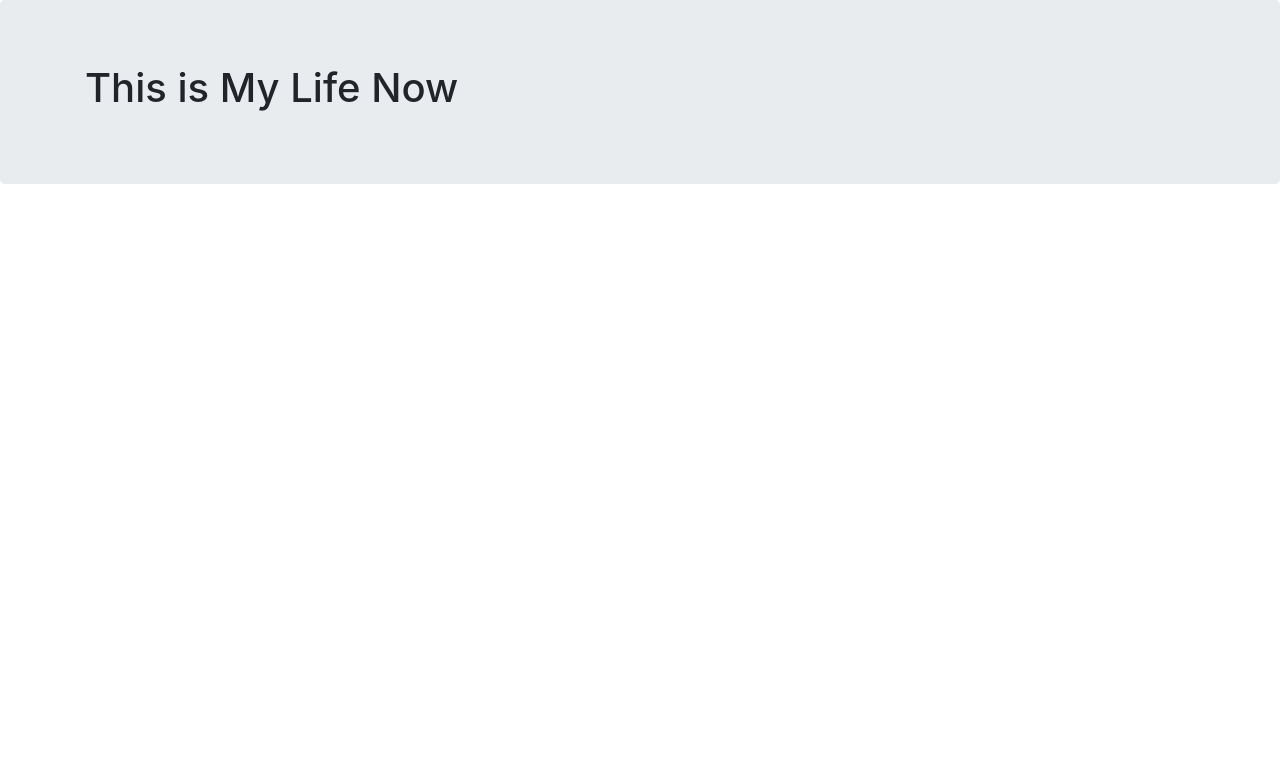
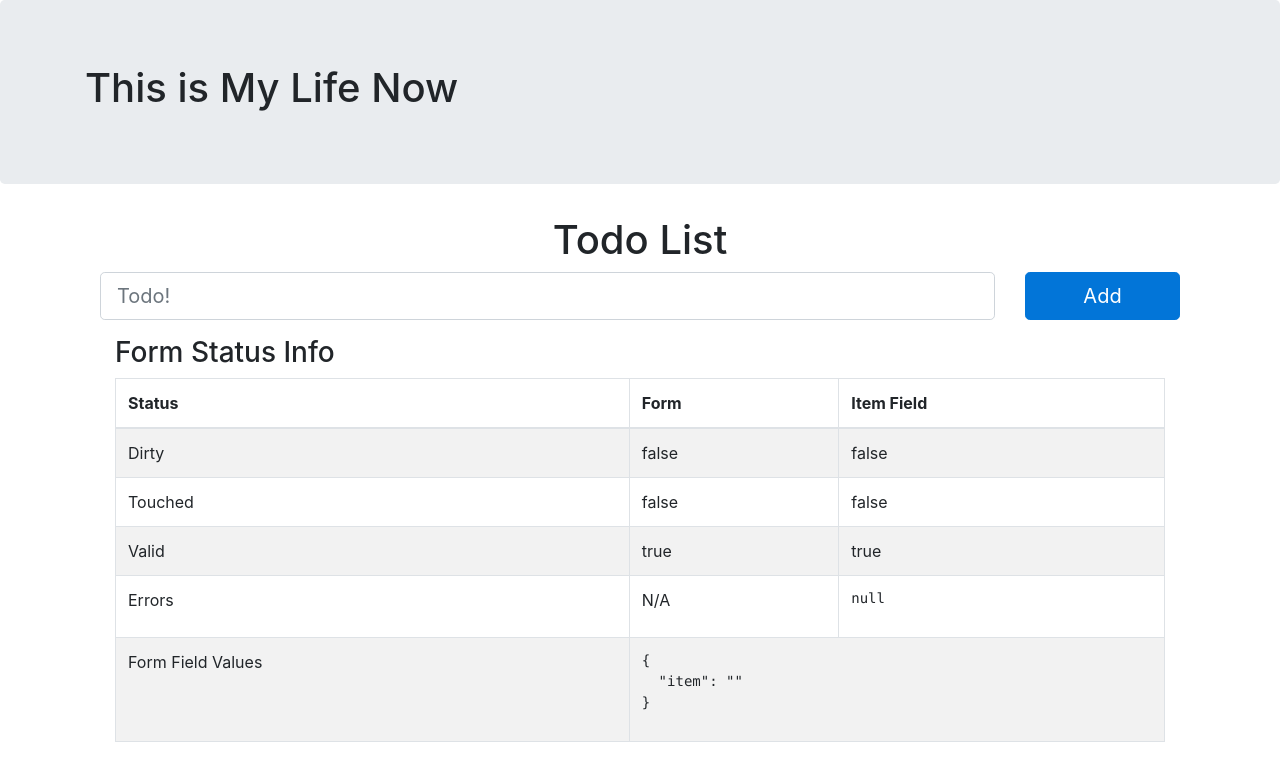
Before and after one commit to martin-d/LibWay, an Angular app: page / in a window 1280 px wide. Shown: the top 780 px of the page. Built offline with nearby package versions, Linux system fonts and the light colour scheme.

Commit message:
add todo component

```diff
--- a/src/app/app-routing.module.ts
+++ b/src/app/app-routing.module.ts
@@ -2,8 +2,14 @@ import { NgModule } from '@angular/core';
 import { Routes, RouterModule } from '@angular/router';
 import { LoginComponent } from './login/login.component';
 import { SignupComponent } from './signup/signup.component';
+import { TodoComponent } from './todo/todo.component';
 
 const routes: Routes = [
+  {
+    path: '',
+    children: [],
+    component: TodoComponent
+  },
   { path: 'login', children: [], component: LoginComponent },
   { path: 'signup', component: SignupComponent },
 ];
--- /dev/null
+++ b/src/app/todo/todo.component.html
@@ -0,0 +1,53 @@
+<div class="container">
+  <div class="page-header">
+      <h1 align="center">Todo List</h1>
+  </div>
+  <form role="form" [formGroup]="addForm" class="text-center">
+      <div class="form-group row">
+          <div class="col-sm-10">
+              <input type="text" class="form-control form-control-lg" formControlName="item" placeholder="Todo!">
+          </div>
+          <div class="col-sm-2">
+              <button type="submit" [disabled]="addForm.invalid" class="btn btn-primary btn-lg btn-block">Add</button>
+          </div>
+      </div>
+  </form>
+  <div class="container">
+      <h3>Form Status Info</h3>
+      <table class="table table-striped table-bordered">
+      <thead>
+          <tr>
+              <th>Status</th>
+              <th>Form</th>
+              <th>Item Field</th>
+          </tr>
+      </thead>
+      <tbody>
+          <tr>
+              <td>Dirty</td>
+              <td>{{ addForm.dirty }}</td>
+              <td>{{ addForm.get('item').dirty }}</td>
+          </tr>
+          <tr>
+              <td>Touched</td>
+              <td>{{ addForm.touched }}</td>
+              <td>{{ addForm.get('item').touched }}</td>
+          </tr>
+          <tr>
+              <td>Valid</td>
+              <td>{{ addForm.valid }}</td>
+              <td>{{ addForm.get('item').valid }}</td>
+          </tr>
+          <tr>
+              <td>Errors</td>
+              <td>N/A</td>
+               <td><pre>{{ addForm.get('item').errors | json }}</pre></td>
+          </tr>
+          <tr>
+              <td>Form Field Values</td>
+              <td colspan="2"><pre>{{ addForm.value | json }}</pre></td>
+          </tr>
+      </tbody>
+      </table>
+  </div>
+</div>
--- /dev/null
+++ b/src/app/todo/todo.component.ts
@@ -0,0 +1,19 @@
+import { Component, OnInit } from '@angular/core';
+import { FormGroup, FormBuilder } from '@angular/forms';
+
+@Component({
+  selector: 'app-todo',
+  templateUrl: './todo.component.html',
+  styleUrls: ['./todo.component.scss']
+})
+export class TodoComponent implements OnInit {
+  addForm: FormGroup;
+  constructor(private formBuilder: FormBuilder) {}
+
+  ngOnInit() {
+    this.addForm = this.formBuilder.group({
+      'item': ''
+    });
+  }
+
+}
```
Also changed, not shown: src/app/app.module.ts (+5 -2 lines), src/app/todo/todo.component.scss (added), 1 other file (tests, documents, lock files or other folders).
